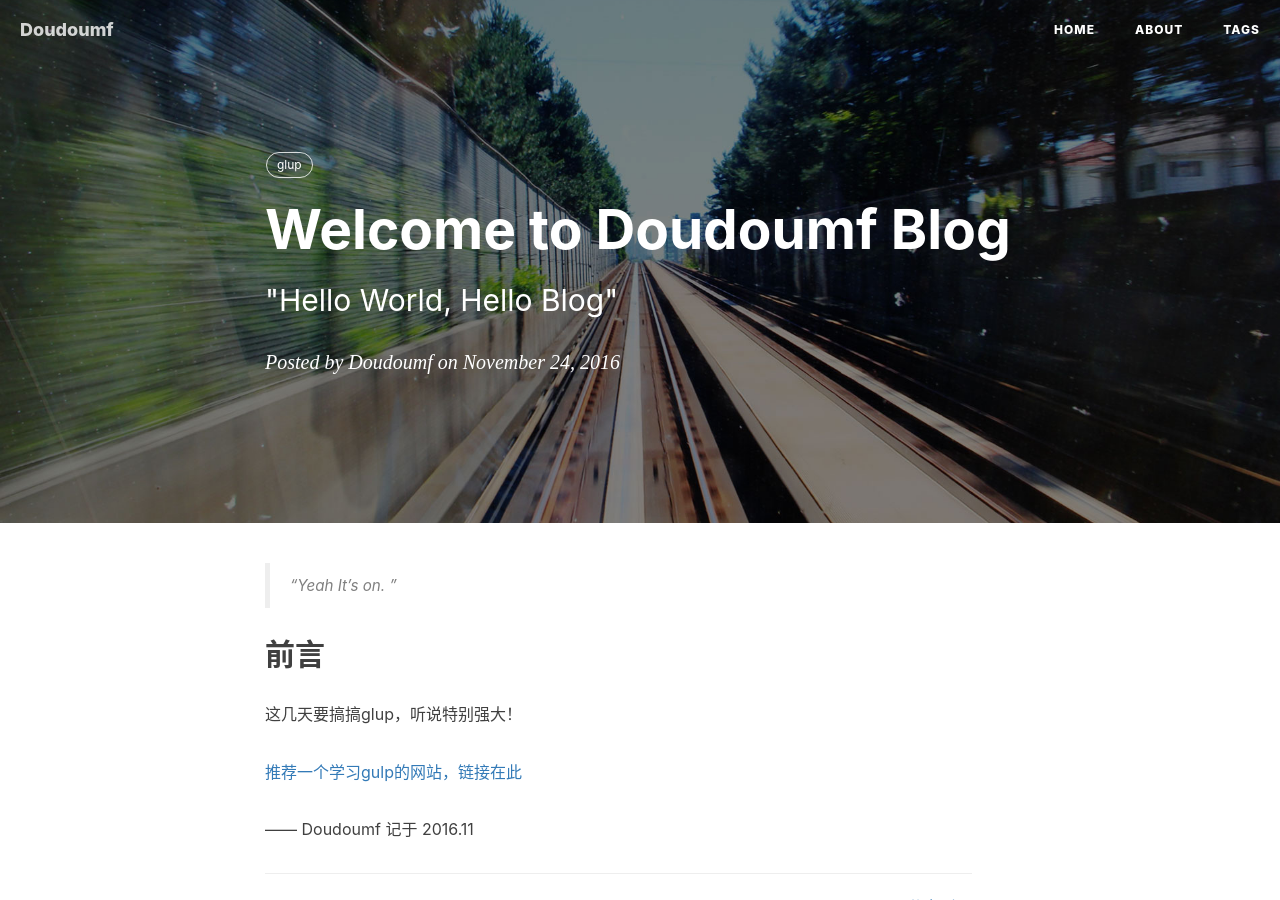
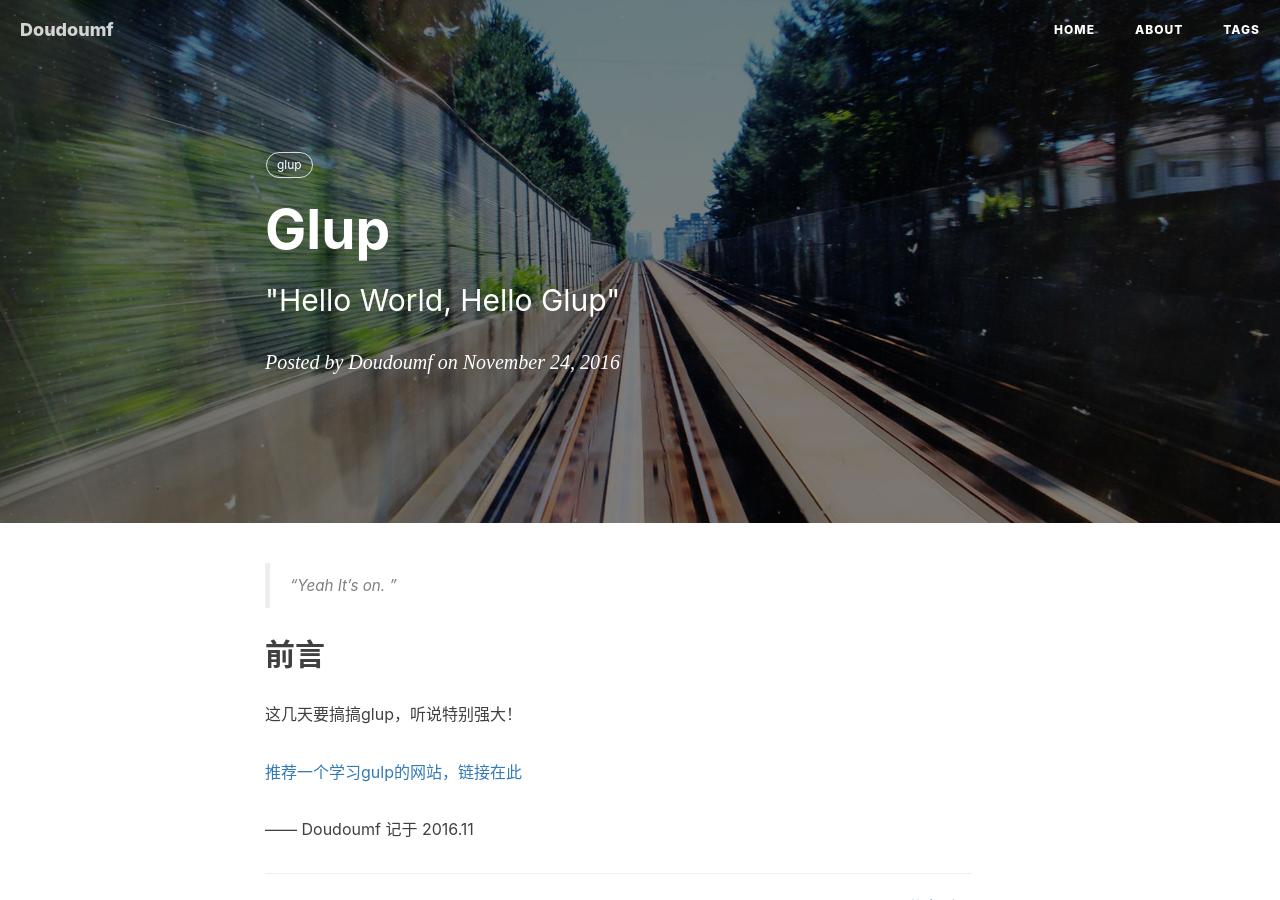
Before and after one commit to Doudoumf/Doudoumf.github.io, a Jekyll site: the page built from _posts/2016-11-25-glup-2016.markdown, in a window 1280 px wide and 900 px high. Built offline with Jekyll 4.4.1, drawn with Linux system fonts in a browser that asks for light colours; nearby versions of some CDN libraries; comment, search, counter and statistics services are not loaded.

Commit message:
change glup

```diff
--- a/_posts/2016-11-25-glup-2016.markdown
+++ b/_posts/2016-11-25-glup-2016.markdown
@@ -1,7 +1,7 @@
 ---
 layout:     post
-title:      "Welcome to Doudoumf Blog"
-subtitle:   " \"Hello World, Hello Blog\""
+title:      "Glup"
+subtitle:   " \"Hello World, Hello Glup\""
 date:       2016-11-24 18:46:00
 author:     "Doudoumf"
 header-img: "img/post-bg-2015.jpg"
```
